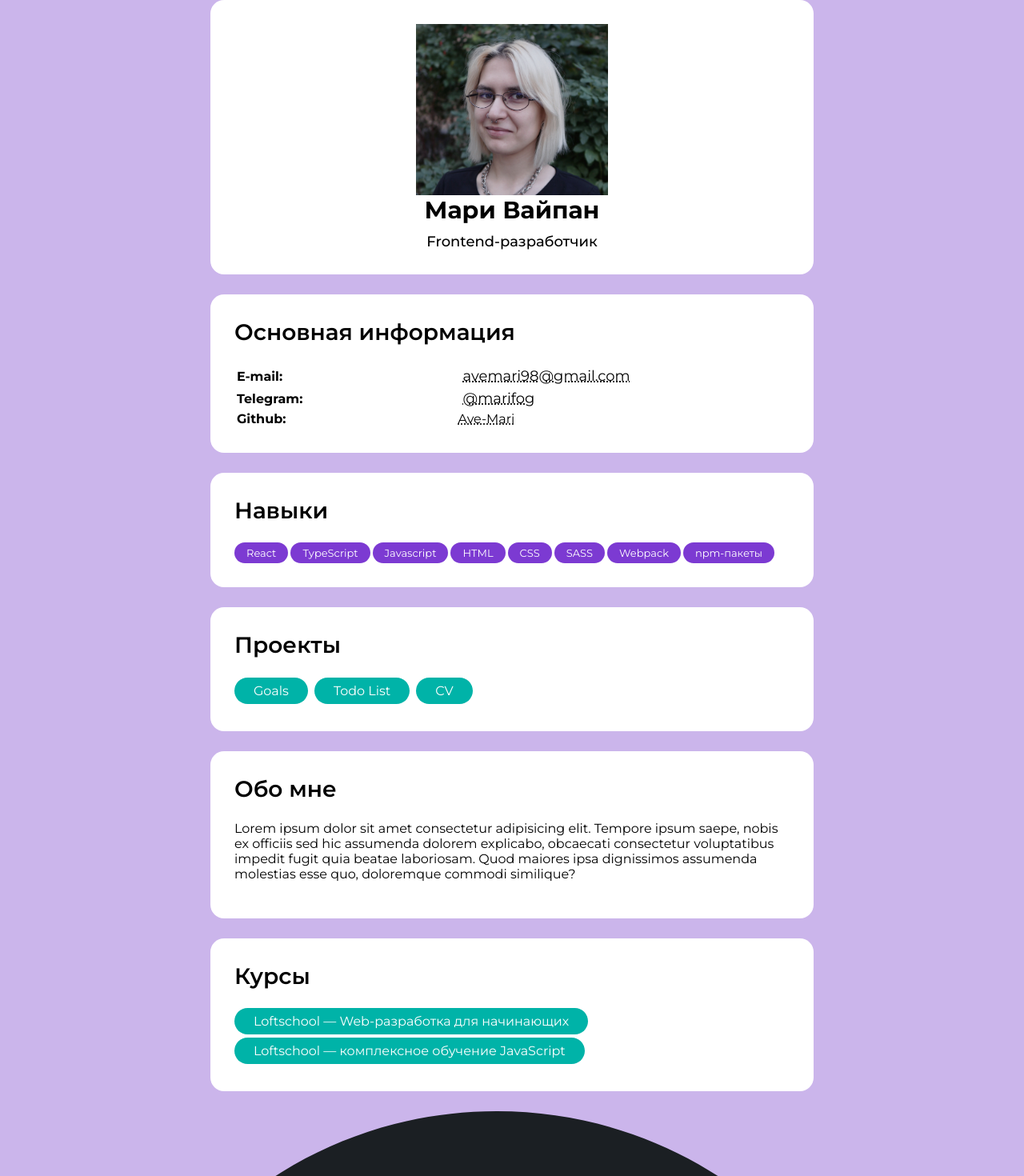
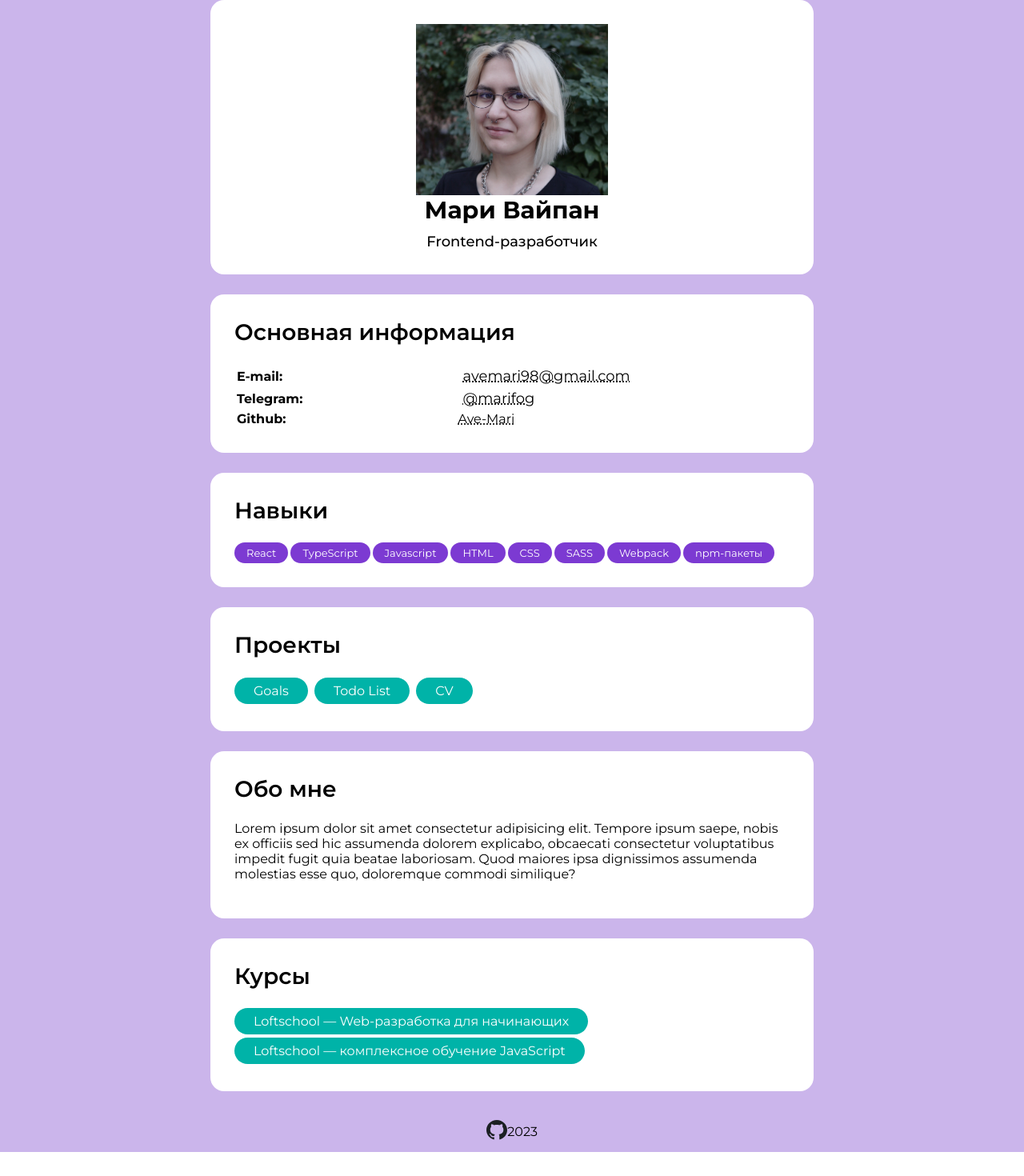
Before and after one commit to Ave-Mari/Mari-CV, a React app: page / in a window 1280 px wide. Shown: the top 1470 px of the page at 80% size. After the commit the page ends 1440 px from the top, so only its background shows below. Built offline with nearby package versions, Linux system fonts and the light colour scheme; the HTML template or start-up script is replaced by a standard one.

Commit message:
add width to component tag and image

```diff
--- a/src/components/Footer/Footer.styles.ts
+++ b/src/components/Footer/Footer.styles.ts
@@ -1,7 +1,12 @@
 import styled from 'styled-components';
 
 export const Wrapper = styled.footer`
+    width: 5vw;
     display: flex;
     align-items: center;
     justify-content: space-between;
+
+    img {
+        width: 2vw;
+    }
 `;
```
